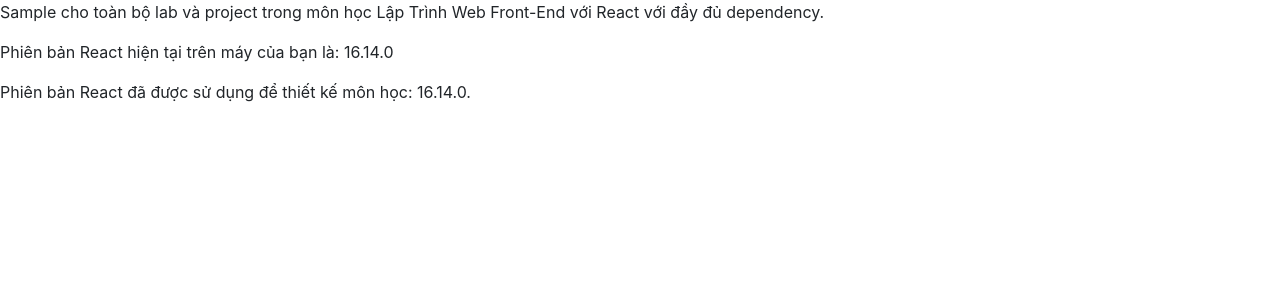
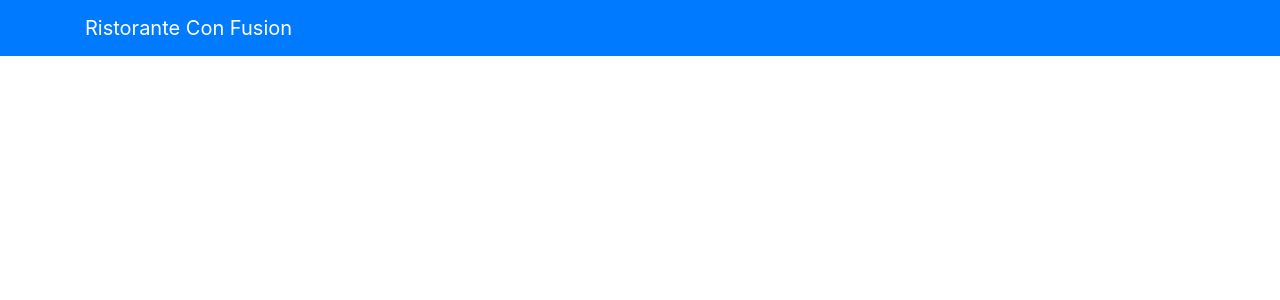
Before and after one commit to Trungbui89/lab02-1, a React (Create React App) app: page / in a window 1280 px wide. Shown: the top 300 px of the page. Built offline with nearby package versions, Linux system fonts and the light colour scheme.

Commit message:
lab02-2 created

```diff
--- a/src/App.js
+++ b/src/App.js
@@ -1,13 +1,16 @@
 import React, { Component } from 'react';
+import { Navbar, NavbarBrand } from 'reactstrap';
 import './App.css';
 class App extends Component {
 
   render() {
     return (
       <div className="App">
-        <p>Sample cho toàn bộ lab và project trong môn học Lập Trình Web Front-End với React với đầy đủ dependency.</p>
-        <p>Phiên bản React hiện tại trên máy của bạn là: {React.version}</p>
-        <p>Phiên bản React đã được sử dụng để thiết kế môn học: 16.14.0.</p>
+        <Navbar dark color="primary">
+          <div className="container">
+            <NavbarBrand href="/">Ristorante Con Fusion</NavbarBrand>
+          </div>
+        </Navbar>
       </div>
     );
   }
```
